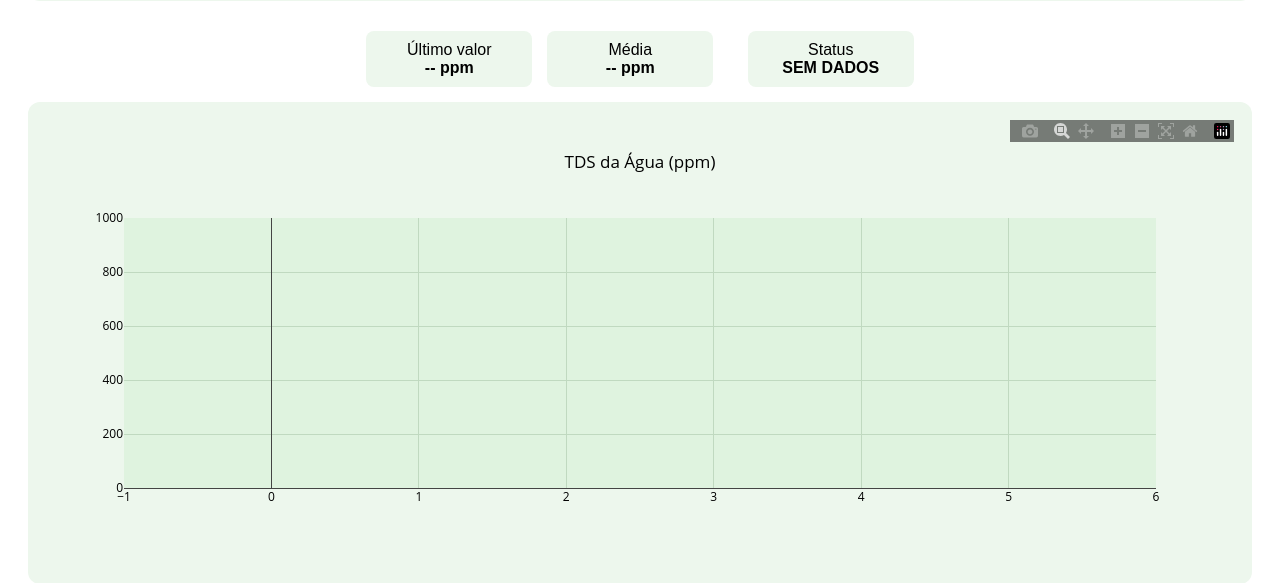
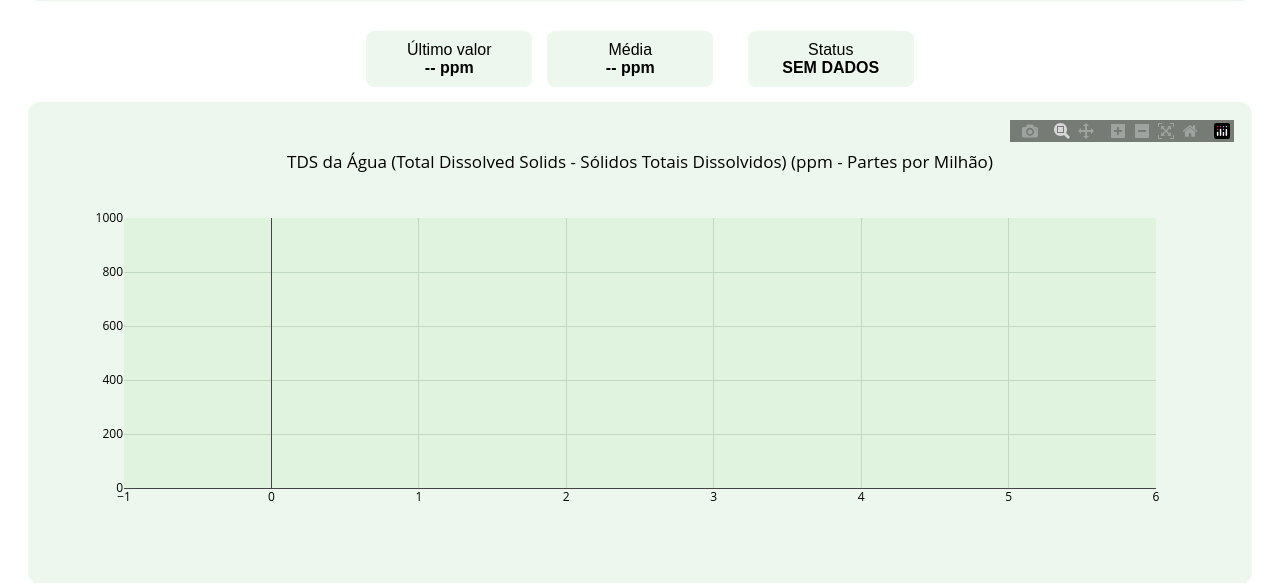
Before and after one commit to Sportreviso/dashboard_API-REST, a Flask app: page / in a window 1280 px wide. Shown: the part 2570-3153 px from the top of the page. Run offline with Flask 3, Linux system fonts and the light colour scheme; data that the repository does not hold is empty; some libraries are stand-ins or nearby versions.

Commit message:
Update TDS label in dashboard templat

```diff
--- a/templates/dashboard.html
+++ b/templates/dashboard.html
@@ -384,7 +384,7 @@ function carregarDados(){
 
         criarGrafico(
             "grafico_qualidade",
-            "TDS da Água (ppm)",
+            "TDS da Água (Total Dissolved Solids - Sólidos Totais Dissolvidos) (ppm - Partes por Milhão)  ",
             d.tempo,
             d.qualidade_agua,
             0,
```
